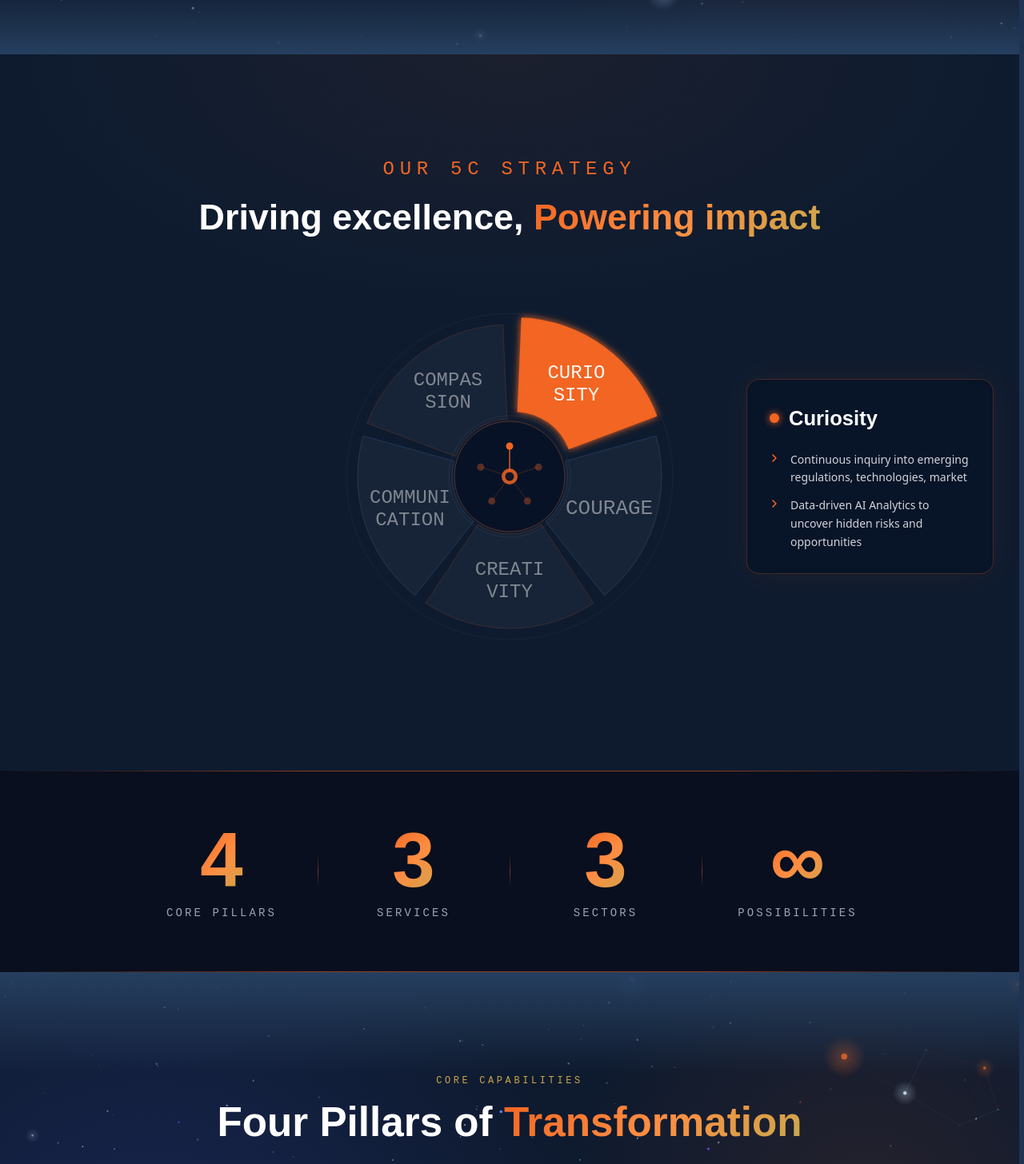
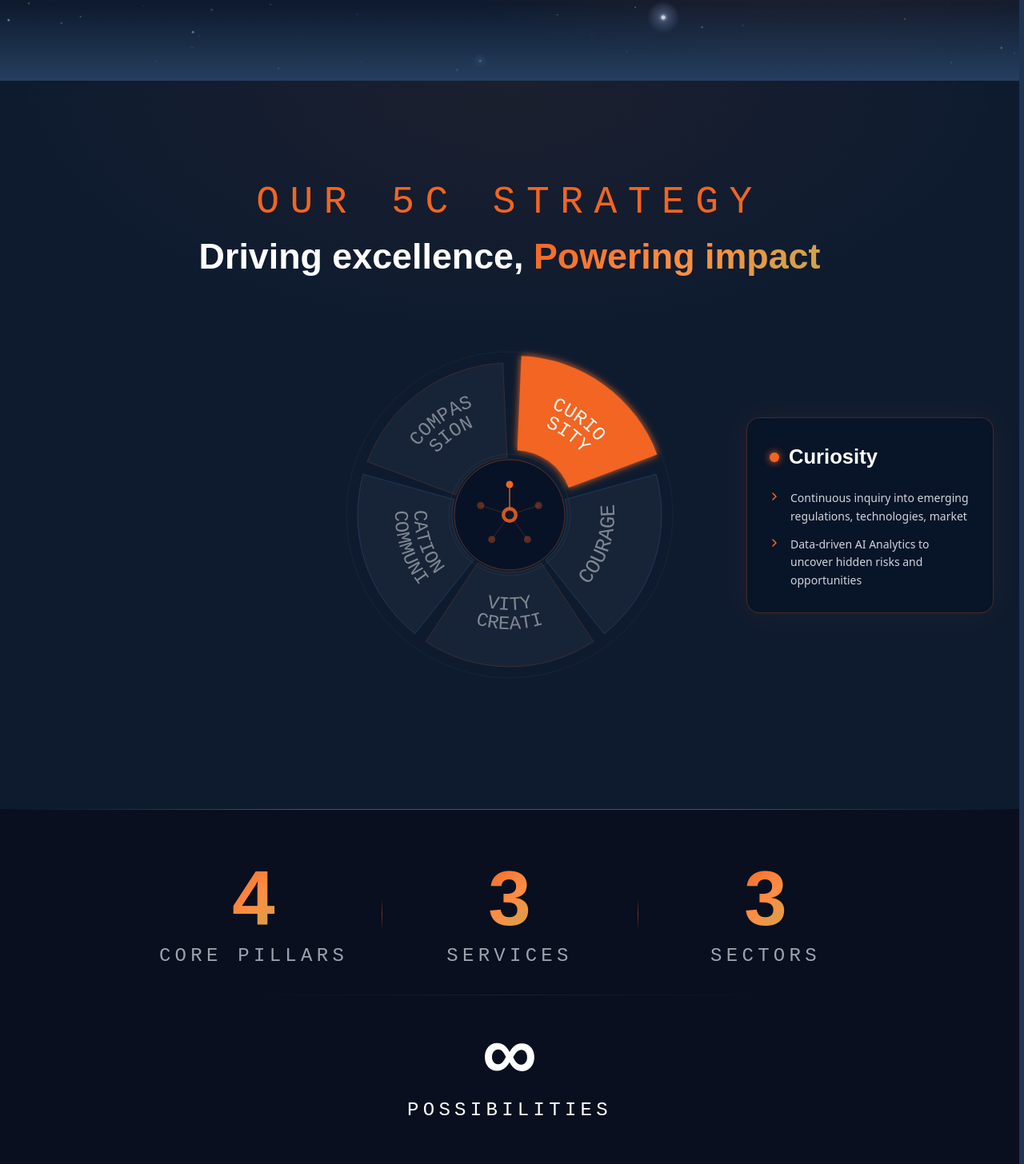
Before and after one commit to itachi72/Tavas_Labs, a Next.js app: page / in a window 1280 px wide. Shown: the part 1338-2794 px from the top of the page at 80% size. Built offline with nearby package versions, Linux system fonts and the light colour scheme.

Commit message:
loy ogf stuffdhkjfsdkjfsdf

```diff
--- a/components/ContentPreviewSection.tsx
+++ b/components/ContentPreviewSection.tsx
@@ -73,6 +73,33 @@ function donutArc(r1: number, r2: number, a1Deg: number, a2Deg: number): string
   return `M${ox1} ${oy1} A${r2} ${r2} 0 ${large} 1 ${ox2} ${oy2} L${ix1} ${iy1} A${r1} ${r1} 0 ${large} 0 ${ix2} ${iy2}Z`;
 }
 
+/**
+ * Arc path for SVG textPath.
+ * Upper-half segments (sin(midDeg) ≤ 0): clockwise — text reads left→right on the outside.
+ * Lower-half segments (sin(midDeg) > 0): counter-clockwise from endDeg→startDeg — text
+ * reads left→right on the outside of the lower arc.
+ */
+function arcPathD(
+  r: number,
+  startDeg: number,
+  endDeg: number,
+  reversed: boolean,
+): string {
+  const rad = (d: number) => (d * Math.PI) / 180;
+  if (reversed) {
+    const x1 = CX + r * Math.cos(rad(endDeg));
+    const y1 = CX + r * Math.sin(rad(endDeg));
+    const x2 = CX + r * Math.cos(rad(startDeg));
+    const y2 = CX + r * Math.sin(rad(startDeg));
+    return `M ${x1} ${y1} A ${r} ${r} 0 0 0 ${x2} ${y2}`;
+  }
+  const x1 = CX + r * Math.cos(rad(startDeg));
+  const y1 = CX + r * Math.sin(rad(startDeg));
+  const x2 = CX + r * Math.cos(rad(endDeg));
+  const y2 = CX + r * Math.sin(rad(endDeg));
+  return `M ${x1} ${y1} A ${r} ${r} 0 0 1 ${x2} ${y2}`;
+}
+
 function WheelSVG({
   active,
   setActive,
@@ -105,26 +132,33 @@ function WheelSVG({
 
       {/* Segments */}
       {Cs.map((c, i) => {
-        const startDeg = -90 + i * 72 + GAP;
-        const endDeg   = -90 + (i + 1) * 72 - GAP;
-        const midDeg   = (startDeg + endDeg) / 2;
-        const midRad   = (midDeg * Math.PI) / 180;
-        const isActive = active === i;
-        const pushX    = isActive ? 11 * Math.cos(midRad) : 0;
-        const pushY    = isActive ? 11 * Math.sin(midRad) : 0;
-        const tx = CX + TEXT_R * Math.cos(midRad);
-        const ty = CX + TEXT_R * Math.sin(midRad);
+        const startDeg  = -90 + i * 72 + GAP;
+        const endDeg    = -90 + (i + 1) * 72 - GAP;
+        const midDeg    = (startDeg + endDeg) / 2;
+        const midRad    = (midDeg * Math.PI) / 180;
+        const isActive  = active === i;
+        const pushX     = isActive ? 11 * Math.cos(midRad) : 0;
+        const pushY     = isActive ? 11 * Math.sin(midRad) : 0;
+        // Lower half of circle → reverse arc so text reads left-to-right from outside
+        const reversed  = Math.sin(midRad) > 0;
+        const textFill  = isActive ? "rgba(255,255,255,0.95)" : "rgba(255,255,255,0.45)";
+        const pmid = `${filterId}-${i}-m`;
+        const pout = `${filterId}-${i}-o`;
+        const pin  = `${filterId}-${i}-i`;
 
         return (
-          <g
-            key={c.word}
-            onClick={() => setActive(i)}
-            style={{
-              cursor: "pointer",
-              transform: `translate(${pushX}px, ${pushY}px)`,
-              transition: "transform 0.35s cubic-bezier(0.16,1,0.3,1)",
-            }}
-          >
+          <g key={c.word} onClick={() => setActive(i)} style={{ cursor: "pointer" }}>
+
+            {/* Hidden arc paths used by textPath — NOT translated, stay on true arc */}
+            <path id={pmid} d={arcPathD(TEXT_R,      startDeg, endDeg, reversed)} fill="none" stroke="none" />
+            {c.lines.length > 1 && (
+              <>
+                <path id={pout} d={arcPathD(TEXT_R + 12, startDeg, endDeg, reversed)} fill="none" stroke="none" />
+                <path id={pin}  d={arcPathD(TEXT_R - 12, startDeg, endDeg, reversed)} fill="none" stroke="none" />
+              </>
+            )}
+
+            {/* Segment fill — pushes outward when active */}
             <path
               d={donutArc(INNER_R, OUTER_R, startDeg, endDeg)}
               fill={isActive ? c.color : "rgba(255,255,255,0.04)"}
@@ -132,38 +166,47 @@ function WheelSVG({
               strokeWidth={isActive ? 0 : 0.6}
               strokeOpacity={0.3}
               filter={isActive ? `url(#${filterId})` : undefined}
-              style={{ transition: "fill 0.3s" }}
+              style={{
+                transform: `translate(${pushX}px, ${pushY}px)`,
+                transition: "fill 0.3s, transform 0.35s cubic-bezier(0.16,1,0.3,1)",
+              }}
             />
-            {/* Word label — single or two-line, doubled font size */}
+
+            {/* Curved word labels */}
             {c.lines.length === 1 ? (
               <text
-                x={tx} y={ty}
-                textAnchor="middle" dominantBaseline="middle"
-                fill={isActive ? "rgba(255,255,255,0.95)" : "rgba(255,255,255,0.45)"}
-                fontSize="26" fontFamily="monospace" letterSpacing="0"
+                fill={textFill}
+                fontSize="26"
+                fontFamily="monospace"
                 style={{ transition: "fill 0.3s", userSelect: "none" } as React.CSSProperties}
               >
-                {c.lines[0]}
+                <textPath href={`#${pmid}`} startOffset="50%" textAnchor="middle">
+                  {c.lines[0]}
+                </textPath>
               </text>
             ) : (
               <>
+                {/* lines[0] on outer arc — seen first from outside */}
                 <text
-                  x={tx} y={ty - 14}
-                  textAnchor="middle" dominantBaseline="middle"
-                  fill={isActive ? "rgba(255,255,255,0.95)" : "rgba(255,255,255,0.45)"}
-                  fontSize="24" fontFamily="monospace" letterSpacing="0"
+                  fill={textFill}
+                  fontSize="24"
+                  fontFamily="monospace"
                   style={{ transition: "fill 0.3s", userSelect: "none" } as React.CSSProperties}
                 >
-                  {c.lines[0]}
+                  <textPath href={`#${pout}`} startOffset="50%" textAnchor="middle">
+                    {c.lines[0]}
+                  </textPath>
                 </text>
+                {/* lines[1] on inner arc */}
                 <text
-                  x={tx} y={ty + 14}
-                  textAnchor="middle" dominantBaseline="middle"
-                  fill={isActive ? "rgba(255,255,255,0.95)" : "rgba(255,255,255,0.45)"}
-                  fontSize="24" fontFamily="monospace" letterSpacing="0"
+                  fill={textFill}
+                  fontSize="24"
+                  fontFamily="monospace"
                   style={{ transition: "fill 0.3s", userSelect: "none" } as React.CSSProperties}
                 >
-                  {c.lines[1]}
+                  <textPath href={`#${pin}`} startOffset="50%" textAnchor="middle">
+                    {c.lines[1]}
+                  </textPath>
                 </text>
               </>
             )}
@@ -175,7 +218,7 @@ function WheelSVG({
       <circle cx={CX} cy={CX} r={INNER_R - 3} fill="rgba(8,18,38,0.96)" />
       <circle cx={CX} cy={CX} r={INNER_R - 3} fill="none" stroke="rgba(242,101,34,0.35)" strokeWidth="1" />
 
-      {/* Neural-network icon: 5 spokes + peripheral nodes + centre node */}
+      {/* Neural-network icon: 5 spokes + peripheral nodes + centre dot */}
       {[0, 1, 2, 3, 4].map((i) => {
         const a  = (i * 72 - 90) * (Math.PI / 180);
         const nx = CX + NODE_R * Math.cos(a);
@@ -197,7 +240,6 @@ function WheelSVG({
           </g>
         );
       })}
-      {/* Hub centre dot */}
       <circle cx={CX} cy={CX} r={10}  fill="#F26522" opacity="0.85" />
       <circle cx={CX} cy={CX} r={5.5} fill="rgba(8,18,38,0.95)" />
     </svg>
@@ -288,7 +330,7 @@ export default function ContentPreviewSection() {
           transition={{ duration: 0.7 }}
           className="text-center mb-10 sm:mb-14"
         >
-          <p className="text-2xl font-mono tracking-[0.28em] uppercase text-brand-orange mb-4">
+          <p className="text-4xl sm:text-5xl font-mono tracking-[0.28em] uppercase text-brand-orange mb-4">
             Our 5C Strategy
           </p>
           <h2
--- a/components/StatsSection.tsx
+++ b/components/StatsSection.tsx
@@ -2,11 +2,10 @@
 
 import { motion } from "framer-motion";
 
-const STATS = [
+const ROW_STATS = [
   { value: "4", label: "Core Pillars" },
   { value: "3", label: "Services" },
   { value: "3", label: "Sectors" },
-  { value: "∞", label: "Possibilities" },
 ];
 
 export default function StatsSection() {
@@ -25,7 +24,6 @@ export default function StatsSection() {
         }}
         aria-hidden="true"
       />
-
       {/* Bottom orange gradient line */}
       <div
         className="absolute bottom-0 left-0 right-0 h-px pointer-events-none"
@@ -38,8 +36,10 @@ export default function StatsSection() {
       />
 
       <div className="relative max-w-5xl mx-auto px-6 lg:px-8">
-        <div className="grid grid-cols-4">
-          {STATS.map((stat, i) => (
+
+        {/* Top row — 4 Core Pillars · 3 Services · 3 Sectors */}
+        <div className="grid grid-cols-3">
+          {ROW_STATS.map((stat, i) => (
             <motion.div
               key={stat.label}
               initial={{ opacity: 0, y: 24 }}
@@ -48,7 +48,6 @@ export default function StatsSection() {
               transition={{ duration: 0.6, delay: i * 0.12, ease: [0.16, 1, 0.3, 1] }}
               className="relative flex flex-col items-center justify-center text-center px-4 py-2"
             >
-              {/* Vertical divider — skip first */}
               {i !== 0 && (
                 <div
                   className="absolute left-0 top-1/2 -translate-y-1/2 h-10 w-px"
@@ -59,20 +58,48 @@ export default function StatsSection() {
                   aria-hidden="true"
                 />
               )}
-
               <span
                 className="font-display font-black text-gradient-orange leading-none"
                 style={{ fontSize: "clamp(3rem, 8vw, 6rem)" }}
               >
                 {stat.value}
               </span>
-
-              <span className="text-xs sm:text-sm font-mono tracking-[0.22em] uppercase text-gray-400 mt-2">
+              <span className="text-base sm:text-2xl font-mono tracking-[0.22em] uppercase text-gray-400 mt-2">
                 {stat.label}
               </span>
             </motion.div>
           ))}
         </div>
+
+        {/* Thin divider */}
+        <div
+          className="w-full h-px my-4 sm:my-6"
+          style={{
+            background:
+              "linear-gradient(90deg, transparent 15%, rgba(255,255,255,0.07) 50%, transparent 85%)",
+          }}
+          aria-hidden="true"
+        />
+
+        {/* Bottom — ∞ Possibilities, centred, white */}
+        <motion.div
+          initial={{ opacity: 0, y: 24 }}
+          whileInView={{ opacity: 1, y: 0 }}
+          viewport={{ once: true }}
+          transition={{ duration: 0.6, delay: 0.4, ease: [0.16, 1, 0.3, 1] }}
+          className="flex flex-col items-center justify-center text-center"
+        >
+          <span
+            className="font-display font-black text-white leading-none"
+            style={{ fontSize: "clamp(3rem, 8vw, 6rem)" }}
+          >
+            ∞
+          </span>
+          <span className="text-base sm:text-2xl font-mono tracking-[0.22em] uppercase text-white mt-2">
+            Possibilities
+          </span>
+        </motion.div>
+
       </div>
     </section>
   );
--- a/components/TaglineSection.tsx
+++ b/components/TaglineSection.tsx
@@ -93,7 +93,7 @@ export default function TaglineSection() {
           viewport={{ once: true }}
           transition={{ duration: 0.8, delay: 0.5 }}
           className="text-gray-300 leading-relaxed"
-          style={{ textShadow: "0 0 40px rgba(100,120,200,0.3)", fontSize: 'clamp(1rem, 1.6vw, 1.25rem)' }}
+          style={{ textShadow: "0 0 40px rgba(100,120,200,0.3)", fontSize: 'clamp(1rem, 2.4vw, 1.875rem)' }}
         >
           <span className="text-white font-semibold">TAVAS (तवस्)</span> from the Rigveda signifies collective strength.
           <br />
```
Also changed, not shown: 1 other file (tests, documents, lock files or other folders).
